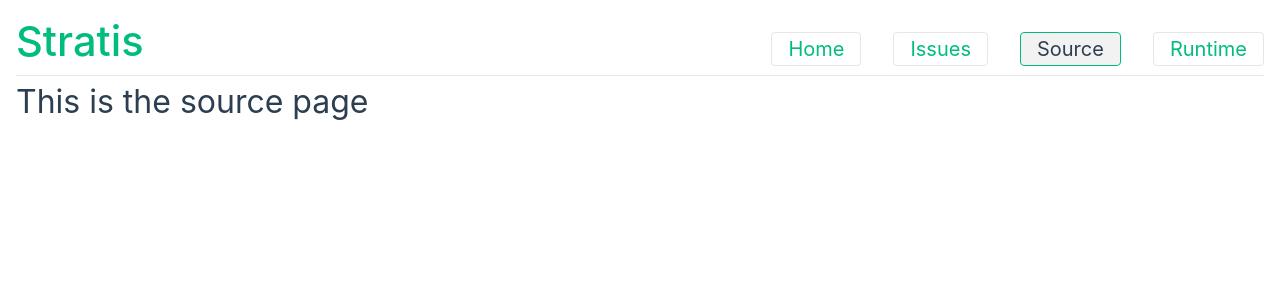
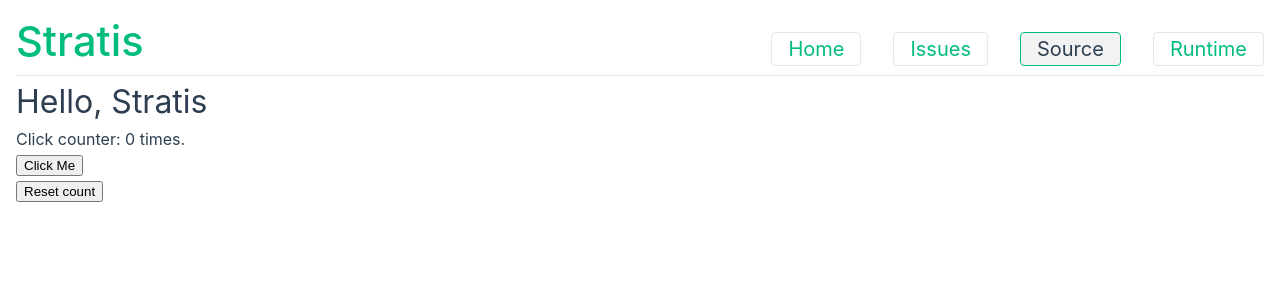
Before and after one commit to HAROS-framework/stratis, a Vue app: page /#/source in a window 1280 px wide. Shown: the top 300 px of the page. Built offline with nearby package versions, Linux system fonts and the light colour scheme.

Commit message:
Completed first steps

```diff
--- a/src/views/SourceView.vue
+++ b/src/views/SourceView.vue
@@ -1,11 +1,28 @@
 <!-- SPDX-License-Identifier: MIT -->
 <!-- Copyright © 2024 André Santos -->
 
-<script setup lang="ts"></script>
+<script setup lang="ts">
+import { ref } from 'vue'
+const name = ref<string>('Stratis')
+const count = ref<number>(0)
+
+function increment(): void {
+  count.value++
+}
+
+function resetCount(): void {
+  count.value = 0
+}
+</script>
 
 <template>
   <div class="source">
-    <h1>This is the source page</h1>
+    <h1>Hello, {{  name }}</h1>
+    <p>Click counter: {{ count }} times.</p>
+    <button @click="increment">Click Me</button>
+    <div>
+      <button @click="resetCount">Reset count</button>
+    </div>
   </div>
 </template>
 
```
